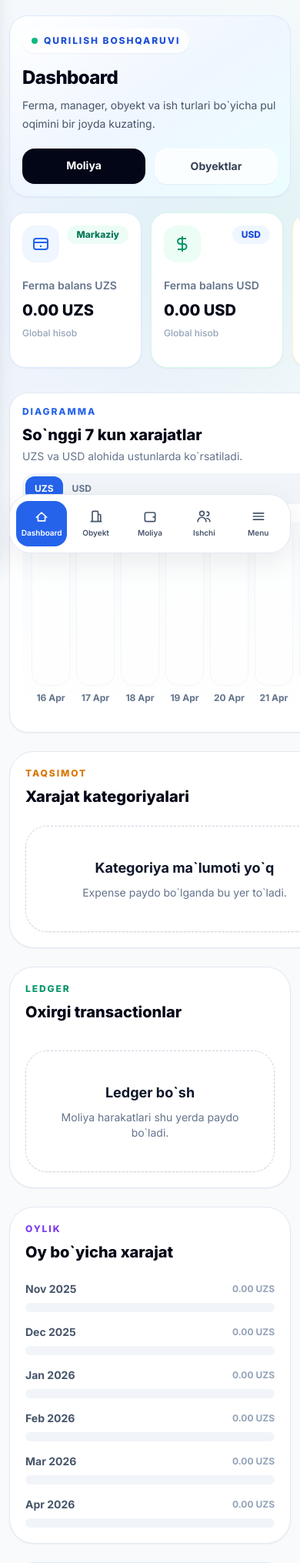
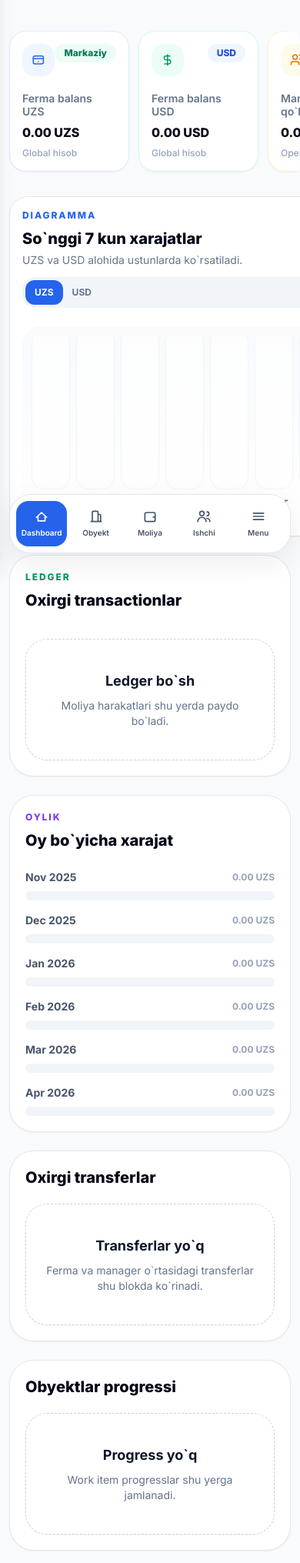
Before and after one commit to IskandarDusbekov/NMC, a Django app: page /dashboard/ in a window 390 px wide. Shown: the part 113-2144 px from the top of the page at 77% size. Run offline with Django 5.2, Linux system fonts and the light colour scheme; the visitor is signed in with stand-in values (Sample User, id 1); data comes from the database, SQL or seed files in the repository; data that the repository does not hold is empty; some libraries are stand-ins or nearby versions.

Commit message:
Bot va mobile dizayn
/start bosilganda Telegram akkaunt allaqachon bog‘langan bo‘lsa, endi qaytadan telefon/username/parol so‘ramaydi, darhol kirish linki va menyu beradi.
Birinchi ulashda flow: telefon → username → parol → kirish linki.
Username xabarlari yumshatildi, “username bor” kabi chalkash/securityga yomon xabar chiqmasligi uchun mos kelmadi/qabul qilindi tarzida ketadi.
Bot menyusiga iconlar qo‘shildi: 🔗 Saytga kirish, 💱 Bugungi kurs, 💰 Ferma hisobi, 📱 Mini App, ℹ️ Yordam.
Mobile dashboard:

Mobile’da hero qismi yashirildi: “Qurilish boshqaruvi / Dashboard / Ferma...” bloki chiqmaydi.
Mobile’da diagramma va taqsimot bloklari yashirildi.
Mobile’da oylik chart bloki ham yashirildi.
Statistik kartalar mobile’da kichraytirildi va scrollga moslandi.

```diff
--- a/static/css/app.css
+++ b/static/css/app.css
@@ -127,14 +127,25 @@ main {
     }
 }
 
-@media (max-width: 640px) {
+@media (max-width: 768px) {
     html,
     body {
         overflow-x: hidden;
     }
 
+    main {
+        background: #f8fafc;
+    }
+
+    .dashboard-hero,
+    .dashboard-visual-section,
+    .dashboard-monthly-section {
+        display: none;
+    }
+
     .dashboard-stats {
         scroll-padding-left: 0.75rem;
+        margin-top: 0.25rem;
     }
 
     .dashboard-chart {
@@ -142,10 +153,6 @@ main {
     }
 
     .dashboard-chart::-webkit-scrollbar {
-        display: none;
-    }
-
-    .dashboard-visual-section {
         display: none;
     }
 
@@ -167,4 +174,24 @@ main {
         overflow-x: auto;
         -webkit-overflow-scrolling: touch;
     }
+
+    .dashboard-stat-card {
+        min-width: min(9.75rem, 44vw);
+        padding: 0.85rem;
+    }
+
+    .dashboard-stat-card svg {
+        height: 1.1rem;
+        width: 1.1rem;
+    }
+
+    .dashboard-stat-card p {
+        line-height: 1.25;
+    }
+
+    .dashboard-stat-card .text-xl,
+    .dashboard-stat-card .sm\:text-2xl {
+        font-size: 1rem;
+        line-height: 1.35;
+    }
 }
--- a/templates/dashboard/index.html
+++ b/templates/dashboard/index.html
@@ -2,7 +2,7 @@
 {% load core_tags %}
 
 {% block content %}
-    <section class="overflow-hidden rounded-[1.5rem] border border-blue-100 bg-gradient-to-br from-white via-blue-50 to-cyan-50 p-4 shadow-sm sm:rounded-[2rem] md:p-7">
+    <section class="dashboard-hero overflow-hidden rounded-[1.5rem] border border-blue-100 bg-gradient-to-br from-white via-blue-50 to-cyan-50 p-4 shadow-sm sm:rounded-[2rem] md:p-7">
         <div class="flex flex-col gap-5 xl:flex-row xl:items-end xl:justify-between">
             <div>
                 <div class="inline-flex items-center gap-2 rounded-full bg-white/80 px-3 py-2 text-xs font-extrabold uppercase tracking-[0.16em] text-blue-700 shadow-sm">
@@ -191,7 +191,7 @@
             </div>
         </div>
 
-        <div class="rounded-[2rem] border border-slate-200 bg-white p-5 shadow-sm md:p-6">
+        <div class="dashboard-monthly-section rounded-[2rem] border border-slate-200 bg-white p-5 shadow-sm md:p-6">
             <div class="flex items-start justify-between gap-4">
                 <div>
                     <p class="text-xs font-extrabold uppercase tracking-[0.16em] text-amber-600">Taqsimot</p>
```
Also changed, not shown: apps/accounts/telegram_bot.py (+14 -18 lines).
